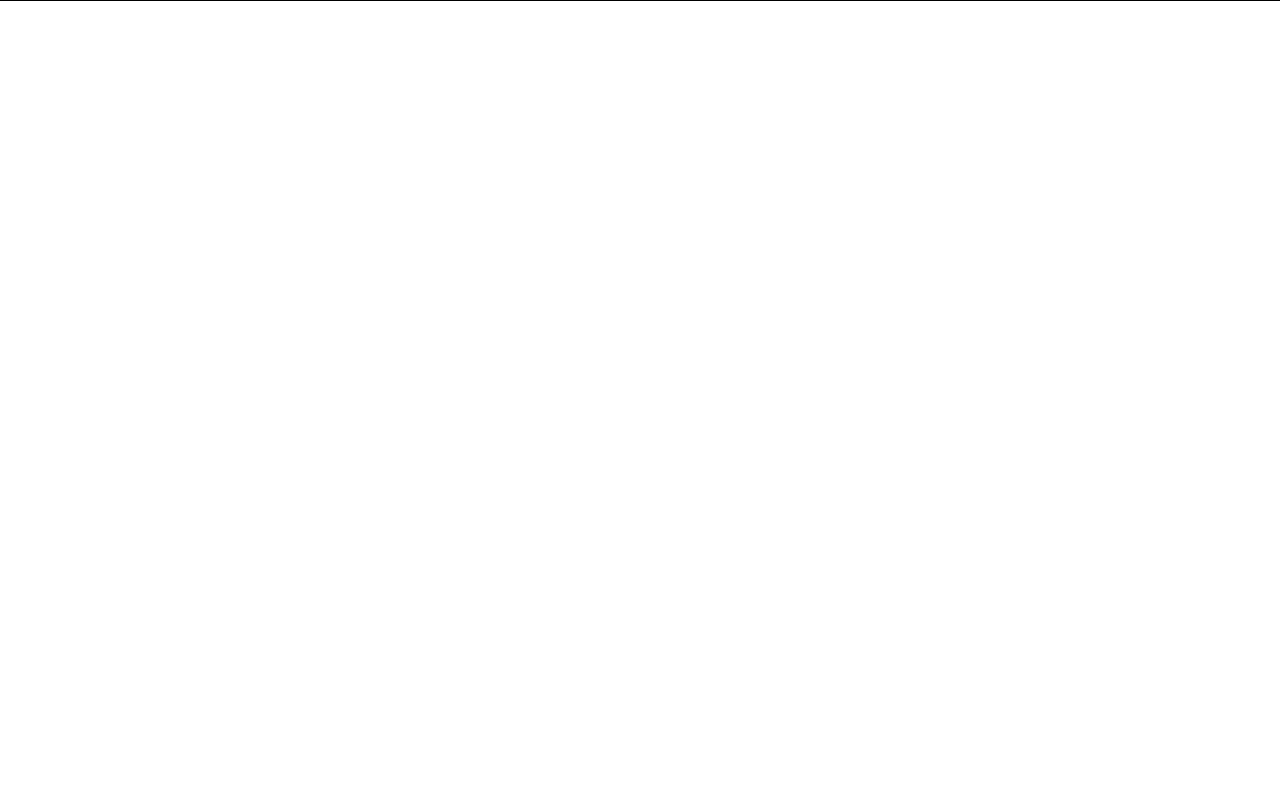
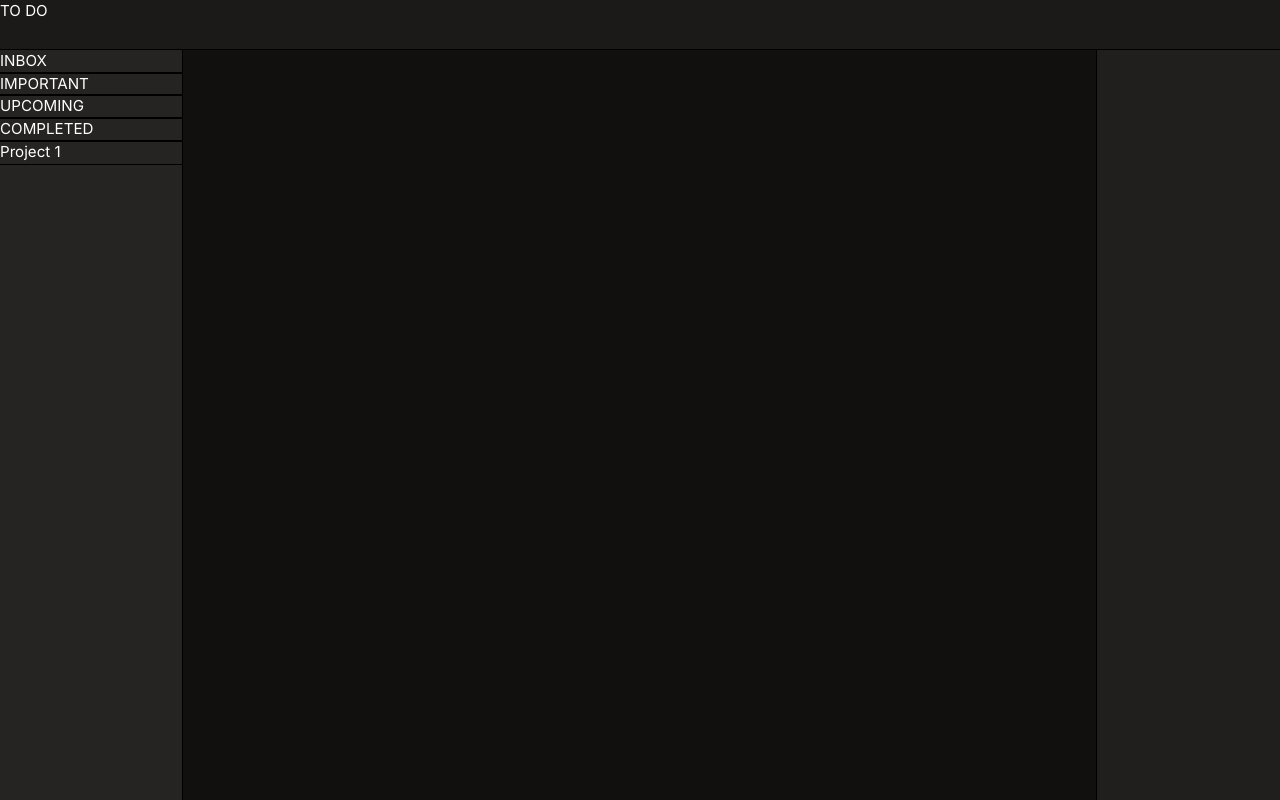
Before and after one commit to alpbayram/todo-list, a website built with webpack: page src/index.html in a window 1280 px wide. Built offline with nearby package versions, Linux system fonts and the light colour scheme.

Commit message:
Todo List layout ayarlandı.

```diff
--- a/package.json
+++ b/package.json
@@ -1,5 +1,5 @@
 {
-	"name": "template-project",
+	"name": "todo-list",
 	"version": "1.0.0",
 	"description": "",
 	"private": true,
--- a/src/index.html
+++ b/src/index.html
@@ -8,5 +8,21 @@
 		<link rel="icon" href="../src/images/account.svg" type="image/x-icon" />
 	</head>
 	<body ontouchstart="">
+		<div class="grid-container">
+			<div class="header">TO DO</div>
+			<div class="left-bar">
+				<div class="static-list">
+					<div class="inbox">INBOX</div>
+					<div class="important">IMPORTANT</div>
+					<div class="upcoming">UPCOMING</div>
+					<div class="completed">COMPLETED</div>
+				</div>
+				<div class="sortable-list">
+					<div class="project-1">Project 1</div>
+				</div>
+			</div>
+			<div class="main-content"></div>
+			<div class="right-bar"></div>
+		</div>
 	</body>
 </html>
--- a/src/styles/style.css
+++ b/src/styles/style.css
@@ -3,5 +3,33 @@
 }
 body {
 	touch-action: manipulation;
-
 }
+.grid-container {
+	display: grid;
+	width: 100vw;
+	height: 100svh;
+	grid-template-columns: minmax(auto,1fr) 5fr 1fr;
+	grid-template-rows: 50px 1fr;
+}
+.header {
+	grid-column: 1 /4;
+	grid-row: 1/2;
+	background-color: #1b1a19;
+	color: white;
+}
+.left-bar {
+	grid-column: 1/2;
+	grid-row: 2/3;
+	background-color: #252423;
+	color: white;
+}
+.main-content {
+	grid-column: 2/3;
+	grid-row: 2/3;
+	background-color: #11100f;
+}
+.right-bar {
+	grid-column: 3/4;
+	grid-row: 2/3;
+	background-color: #201f1e;
+}
```
Also changed, not shown: 1 other file.
